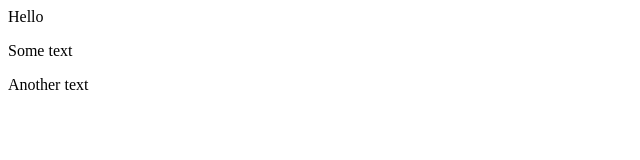
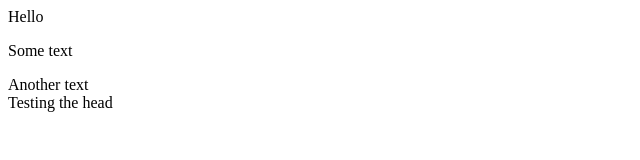
Before and after one commit to sbardons/Git_test, a plain HTML site: page index.html in a window 1280 px wide. Shown: the full height of the page, 0-640 px from the left. Drawn offline with Linux system fonts and the light colour scheme.

Commit message:
head testing

```diff
--- a/index.html
+++ b/index.html
@@ -1,3 +1,4 @@
 <p>Hello</p>
 <p>Some text</p>
 <div>Another text</div>
+<div>Testing the head</div>
```
